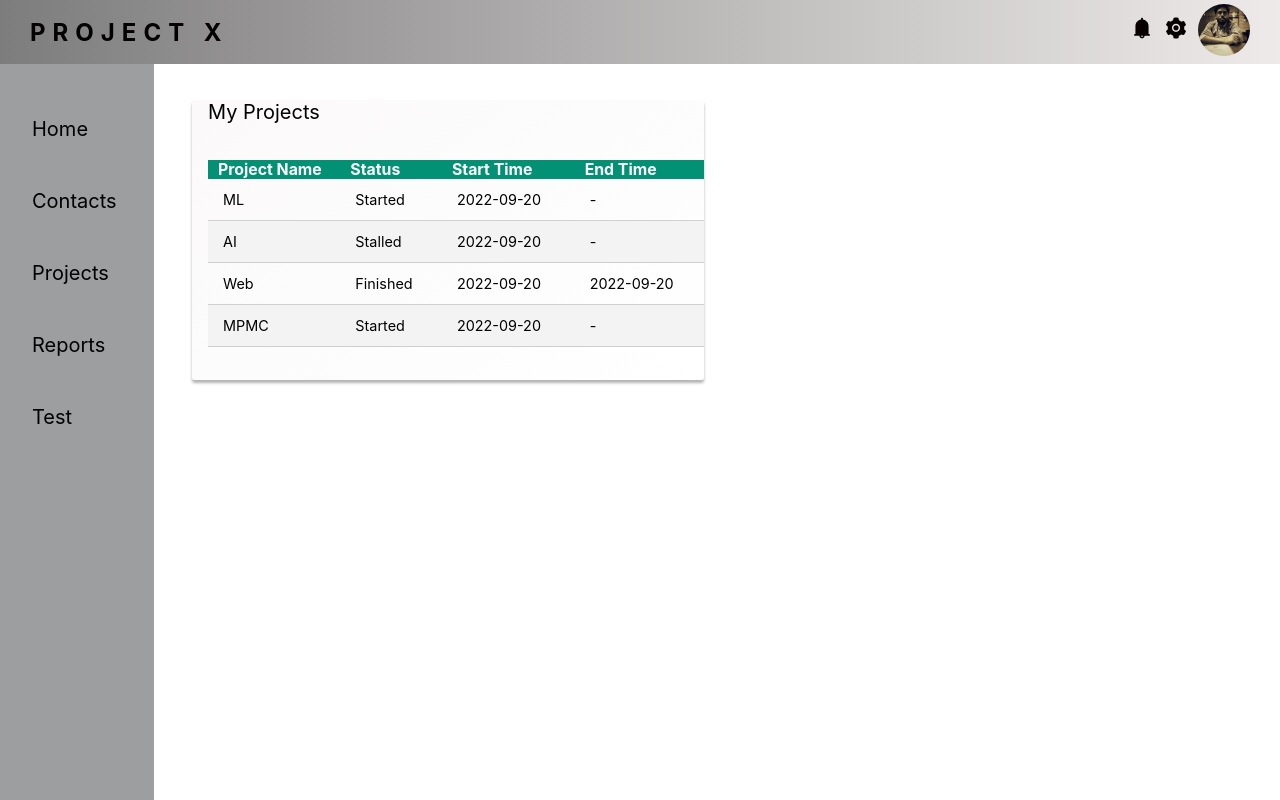
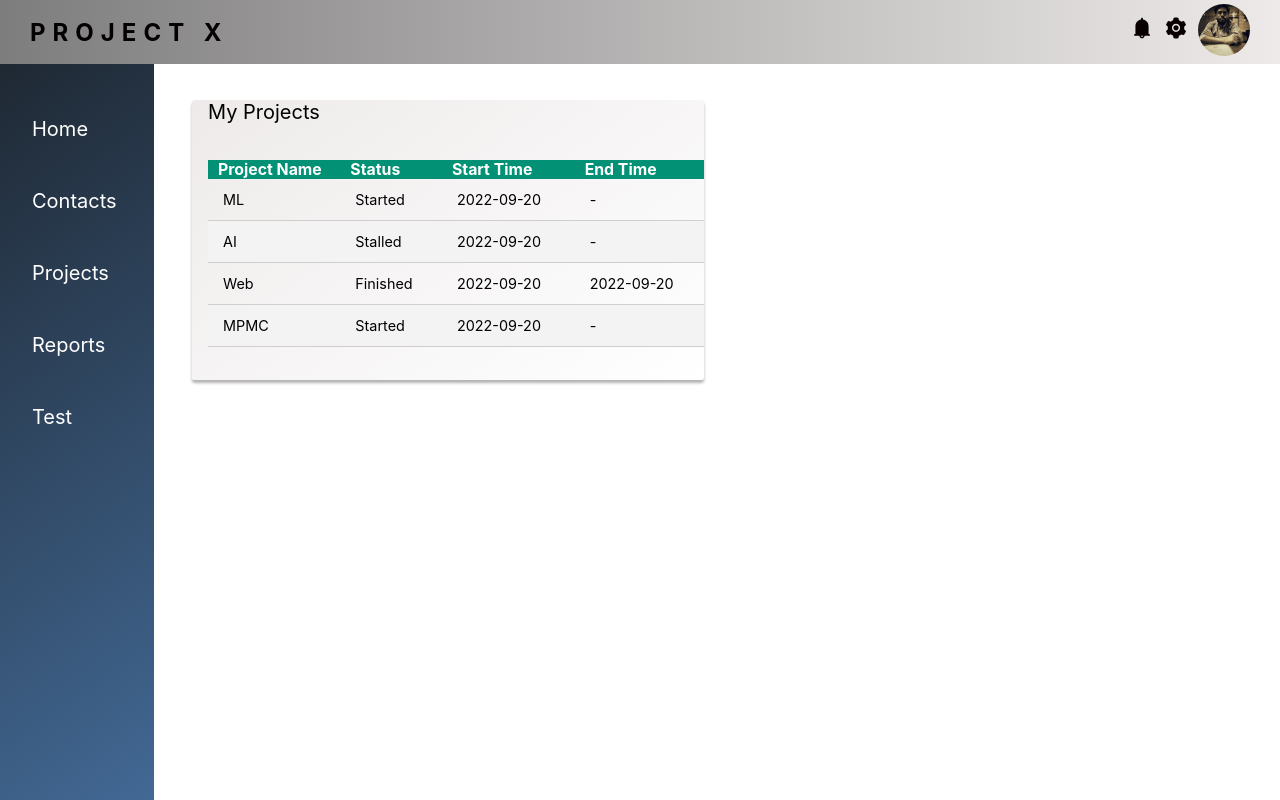
Before and after one commit to abhijan1234/ProjectX-React, a React (Create React App) app: page /1/projects in a window 1280 px wide. Built offline with nearby package versions, Linux system fonts and the light colour scheme.

Commit message:
Style Change sidebar

```diff
--- a/package.json
+++ b/package.json
@@ -50,6 +50,7 @@
   },
   "devDependencies": {
     "@types/react-router-dom": "^5.3.3",
+    "json-loader": "^0.5.7",
     "node-sass": "^7.0.1"
   }
 }
--- a/src/Components/Card/Card.scss
+++ b/src/Components/Card/Card.scss
@@ -2,7 +2,7 @@
     position:absolute;
     width: 40%;
     height: 35%;
-    background: linear-gradient(145deg,rgb(251, 249, 249),rgb(255,255,255));
+    background: linear-gradient(145deg,rgb(238, 234, 234),rgb(255,255,255));
     top: 30%;
     left: 35%;
     right: auto;
--- a/src/Components/Sidebar/Sidebar.scss
+++ b/src/Components/Sidebar/Sidebar.scss
@@ -1,6 +1,7 @@
+// 1e2731
 .mainContainer{
     position: fixed;
-    background:rgb(157, 158, 160);
+    background: linear-gradient(145deg,#1e2731,#446c9a);
     margin-top: 4%;
     width: 12%;
     height: 100%;
@@ -9,9 +10,8 @@
 .mainListItems{
     display: flex;
     padding: 3vh 3vh 3vh 3vh;
-    text-decoration: none;
     transition: 550ms;
-    color: black;
+    color: white;
 }
 
 .mainSideList
@@ -26,6 +26,7 @@
     background-color: rgb(214, 218, 221);
     border-radius: 4px;
     transition: 500ms;
+    color: black;
 }
 
 .eachListItem{
@@ -38,11 +39,12 @@
 .eachListItem :hover{
     transition: 450ms;
     transform: scale(1.1);
+    color: black;
 }
 
 .itemName{
     text-decoration: none;
     justify-content: center;
     display: block;
-    color: black;
+    color: rgb(255, 255, 255);
 }
```
